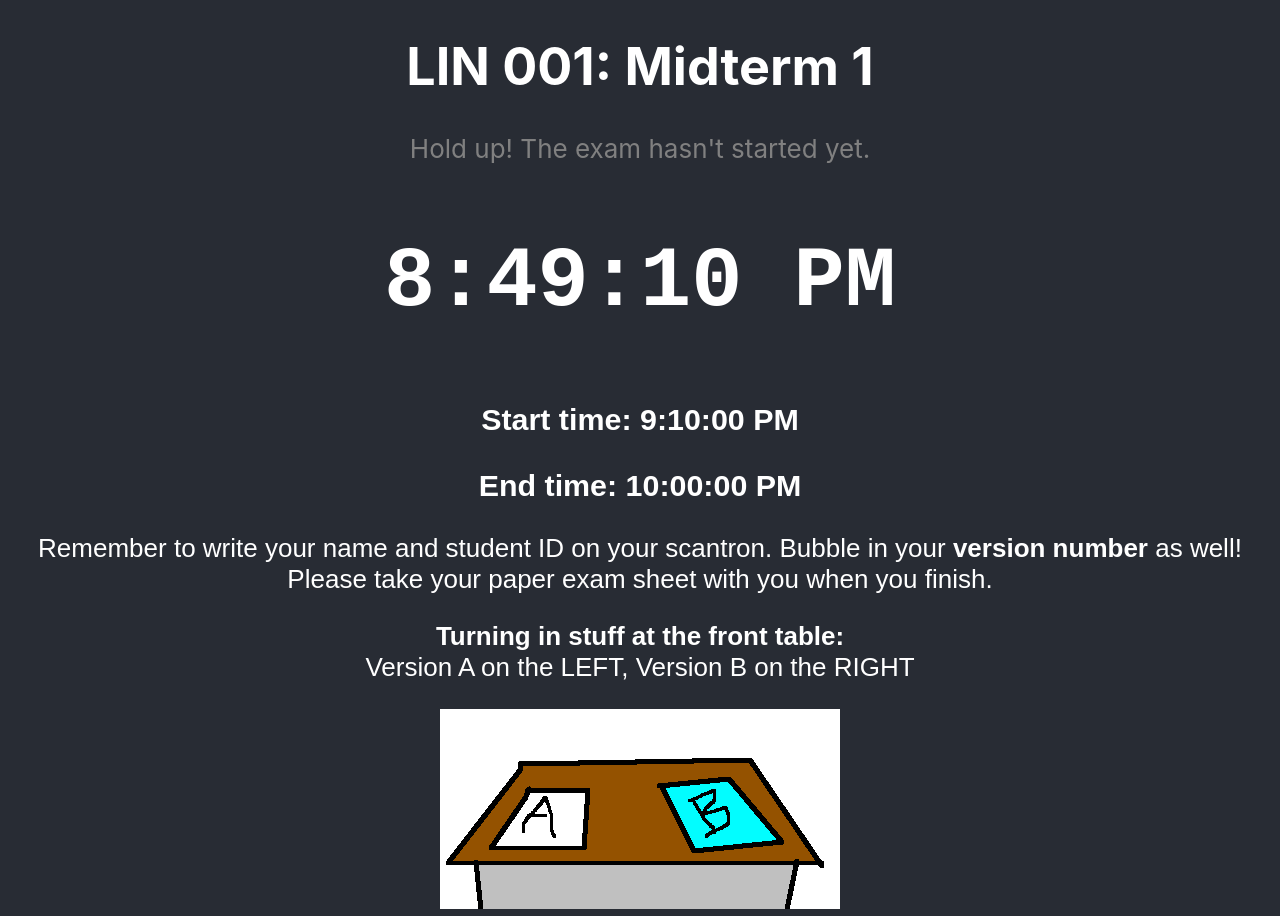
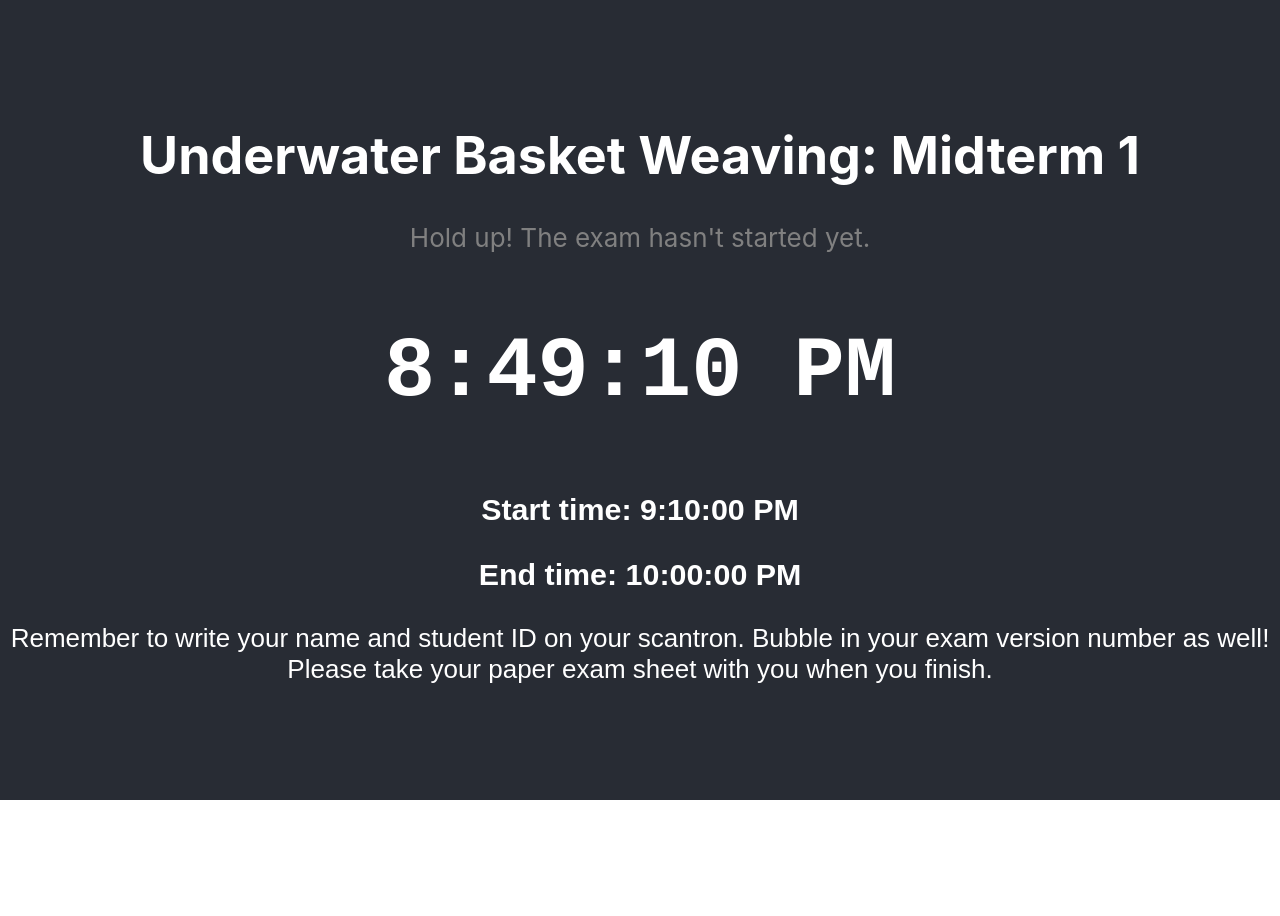
Before and after one commit to captainalan/exam-clock, a React (Create React App) app: page / in a window 1280 px wide. After the commit the page ends 800 px from the top, so only its background shows below. Built offline with nearby package versions, Linux system fonts and the light colour scheme.

Commit message:
Updated README and replaced course-specific stuff with something generic

```diff
--- a/src/App.js
+++ b/src/App.js
@@ -2,10 +2,11 @@ import React, { Component } from 'react';
 import './App.css';
 
 const exam_info = {
-  course:"LIN 001",
+  course:"Underwater Basket Weaving",
   name: "Midterm 1",
   start_time:'19 Oct 2018 21:10:00 UTC',
   end_time:'19 Oct 2018 22:00:00 UTC',
+  instructions: "Remember to write your name and student ID on your scantron. Bubble in your exam version number as well! Please take your paper exam sheet with you when you finish.",
 }
 
 class App extends Component {
@@ -13,10 +14,11 @@ class App extends Component {
     return (
       <div className="App">
         <h1>{exam_info.course}: {exam_info.name} </h1>
-        {/* Tick tock! */}
+        {/* Convert Date string in JSON object to Date object here*/}
         <ExamClock
           start_time = {new Date(exam_info.start_time)}
           end_time = {new Date(exam_info.end_time)}
+          instructions = {exam_info.instructions}
         />
       </div>
     );
@@ -47,36 +49,31 @@ class ExamClock extends Component {
   }
 
   render() {
-    // For displaying times
+    // For styling conditionally rendered announcements
     let unurgent = {color: 'grey'};
     let ongoing = {color: 'lime'}
     let urgent = {color: 'red'};
 
     return(
-      <div>
-        {(this.state.date < this.props.start_time) ?
+      <div> {/* Conditionally rendered announcement appear above large timer */}
+        { /* Exam hasn't yet begun */
+          (this.state.date < this.props.start_time) ?
           <span style={unurgent}>Hold up! The exam hasn't started yet.</span>
+          /* Exam has started! */
           : (this.state.date < this.props.end_time) ?
             <span style={ongoing}>Exam in progress...</span>
+            /* Exam has finished! */
             : <span style={urgent}>Time's up! Please turn in your scantron.</span>}
 
         <h2 className="timer">{this.state.date.toLocaleTimeString()}</h2>
         <div className="announcement">
-
           <h3>Start time: {this.props.start_time.toLocaleTimeString()}</h3>
           <h3>End time: {this.props.end_time.toLocaleTimeString()}</h3>
-
-          <p>Remember to write your name and student ID on your scantron. Bubble in your <b>version number</b> as well!
-            Please take your paper exam sheet with you when you finish.</p>
-
-          <p><b>Turning in stuff at the front table:</b><br /> Version A on the LEFT, Version B on the RIGHT</p>
-          <img src="versions.png" alt="Versions A and B note"></img>
-
+          <p>{this.props.instructions}</p>
         </div>
       </div>
     );
   }
 }
 
-
 export default App;
```
Also changed, not shown: 1 other file (tests, documents, lock files or other folders).
